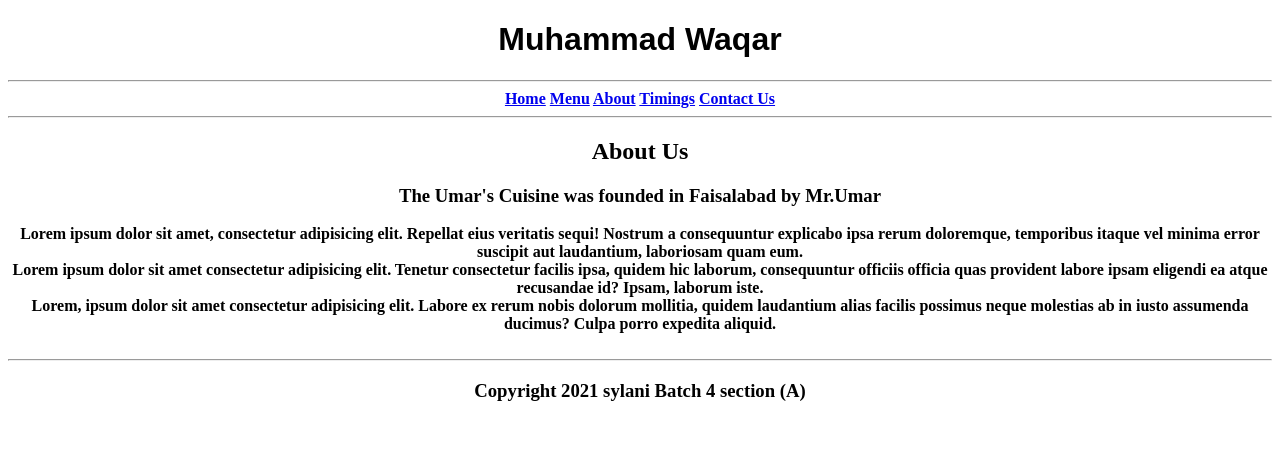
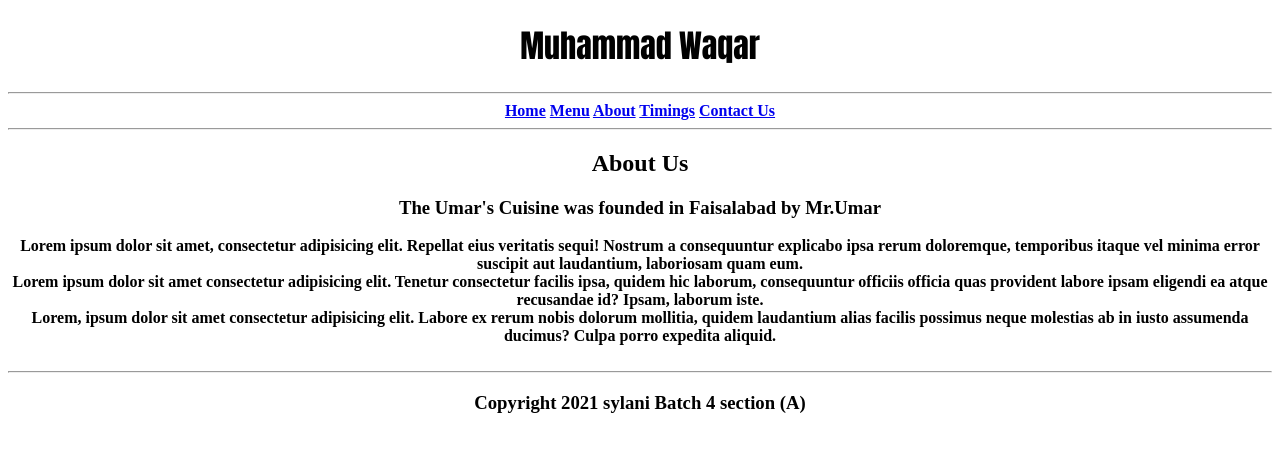
Before and after one commit to MuhammadWaqar3325/SYLANI--BATCH4, a plain HTML site: page about us.html in a window 1280 px wide. Drawn offline with Linux system fonts and the light colour scheme.

Commit message:
Update about us.html

```diff
--- a/about us.html
+++ b/about us.html
@@ -8,7 +8,7 @@
 </head>
 <body style="font-weight: bold;">
     <div style="text-align: center;">
-        <h1 style="font-family: sans-serif;">
+        <h1 style="font-family:Impact, Haettenschweiler, 'Arial Narrow Bold', sans-serif">
             Muhammad Waqar
         </h1>
     </div>
```
